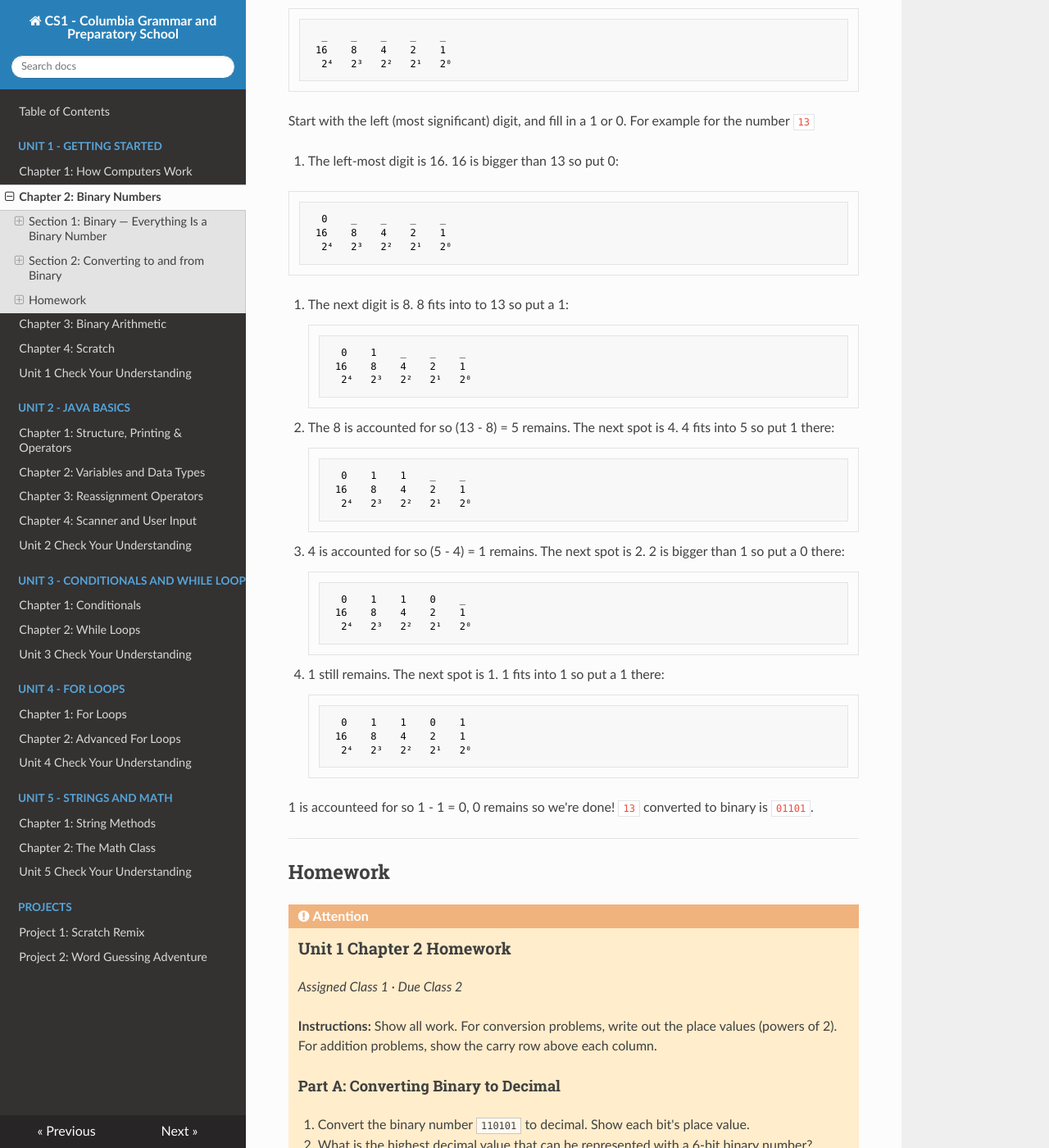
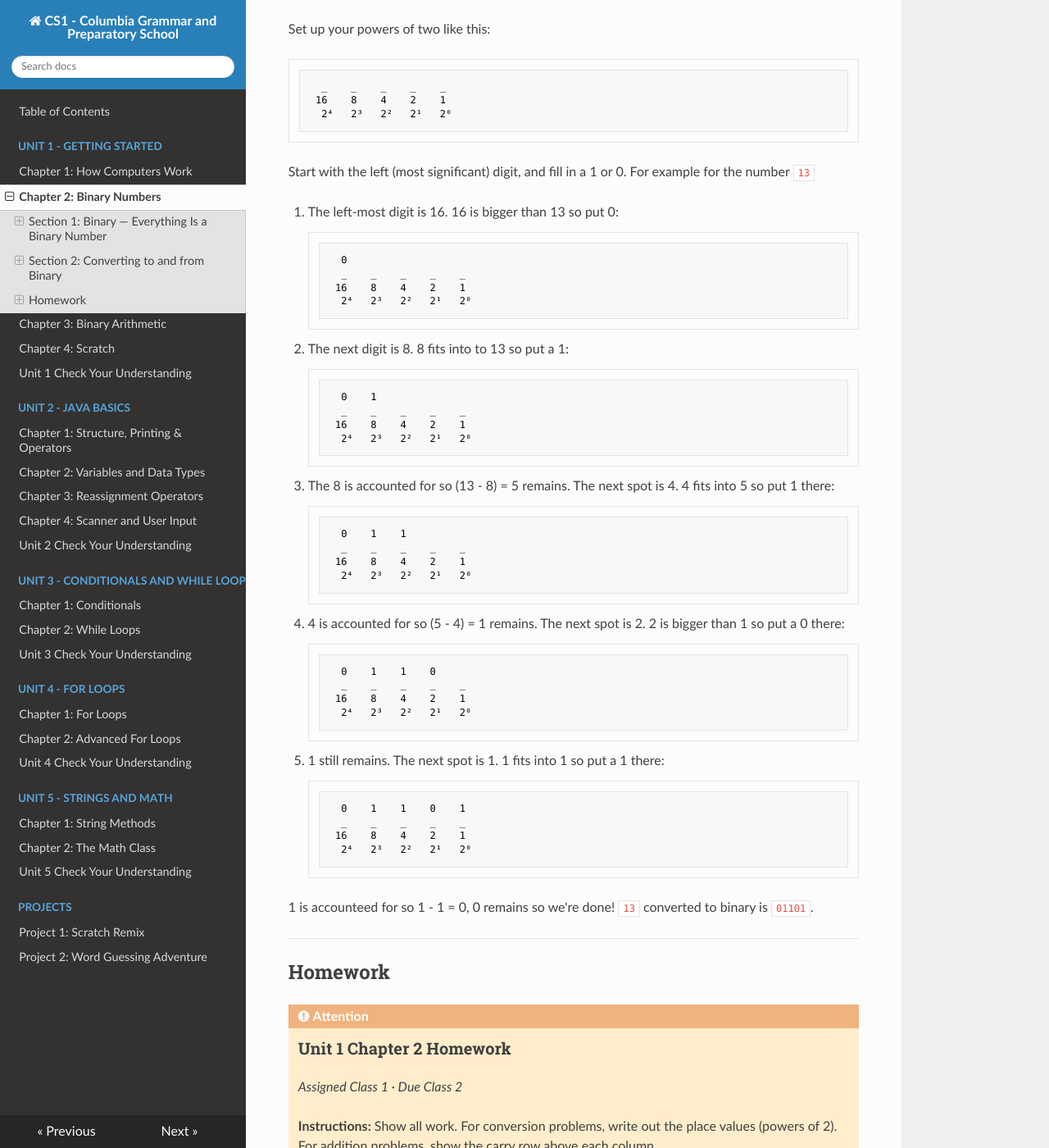
Before and after one commit to kjergens/cs1-site, an MkDocs documentation site: the page built from docs/unit1/notes_02_binary_numbers.md, in a window 1280 px wide and 1400 px high, scrolled down 1920 px. Shown: the whole window at 82% size. Built offline with MkDocs 1.6.1, drawn with Linux system fonts in a browser that asks for light colours; nearby versions of some CDN libraries.

Commit message:
small edit

````diff
--- a/docs/unit1/notes_02_binary_numbers.md
+++ b/docs/unit1/notes_02_binary_numbers.md
@@ -56,8 +56,10 @@ Value: 1×8 + 0×4 + 1×2 + 1×1 = 11
 
 **Common powers of 2 to memorize:**
 
+```
  128   64   32   16    8    4    2    1
   2⁷   2⁶   2⁵   2⁴   2³   2²   2¹   2⁰
+```
 
 
 ---
@@ -96,9 +98,9 @@ Set up your powers of two like this:
 Start with the left (most significant) digit, and fill in a 1 or 0. For example for the number `13`
 
 1. The left-most digit is 16. 16 is bigger than 13 so put 0:
-
 ```
-  0    _    _    _    _
+  0
+  _    _    _    _    _
  16    8    4    2    1
   2⁴   2³   2²   2¹   2⁰
 
@@ -106,21 +108,24 @@ Start with the left (most significant) digit, and fill in a 1 or 0. For example
 
 2. The next digit is 8. 8 fits into to 13 so put a 1:
 ```
-  0    1    _    _    _
+  0    1
+  _    _    _    _    _
  16    8    4    2    1
   2⁴   2³   2²   2¹   2⁰
 ```
 
 3. The 8 is accounted for so (13 - 8) = 5 remains. The next spot is 4. 4 fits into 5 so put 1 there:
 ```
-  0    1    1    _    _
+  0    1    1
+  _    _    _    _    _
  16    8    4    2    1
   2⁴   2³   2²   2¹   2⁰
 ```
 
 4. 4 is accounted for so (5 - 4) = 1 remains. The next spot is 2. 2 is bigger than 1 so put a 0 there:
 ```
-  0    1    1    0    _
+  0    1    1    0
+  _    _    _    _    _
  16    8    4    2    1
   2⁴   2³   2²   2¹   2⁰
 ```
@@ -128,6 +133,7 @@ Start with the left (most significant) digit, and fill in a 1 or 0. For example
 5. 1 still remains. The next spot is 1. 1 fits into 1 so put a 1 there:
 ```
   0    1    1    0    1
+  _    _    _    _    _
  16    8    4    2    1
   2⁴   2³   2²   2¹   2⁰
 ```
````
